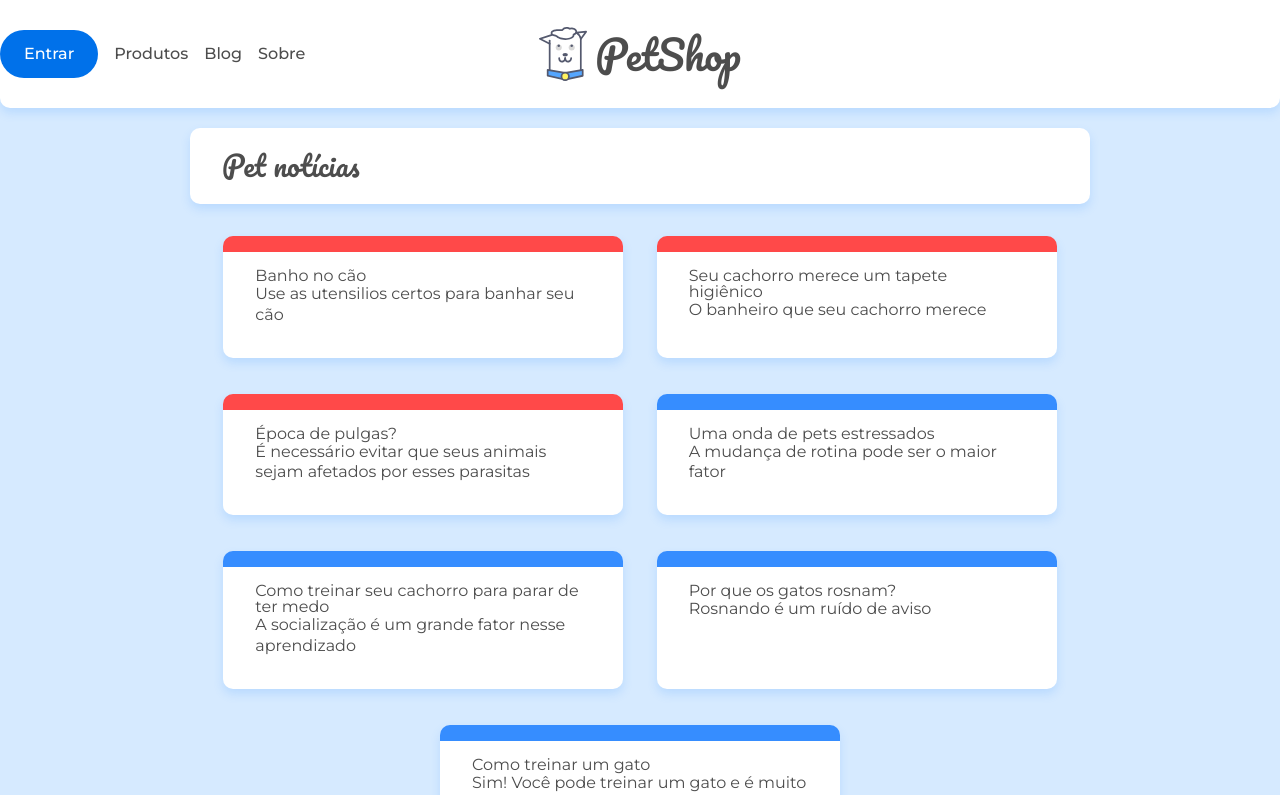
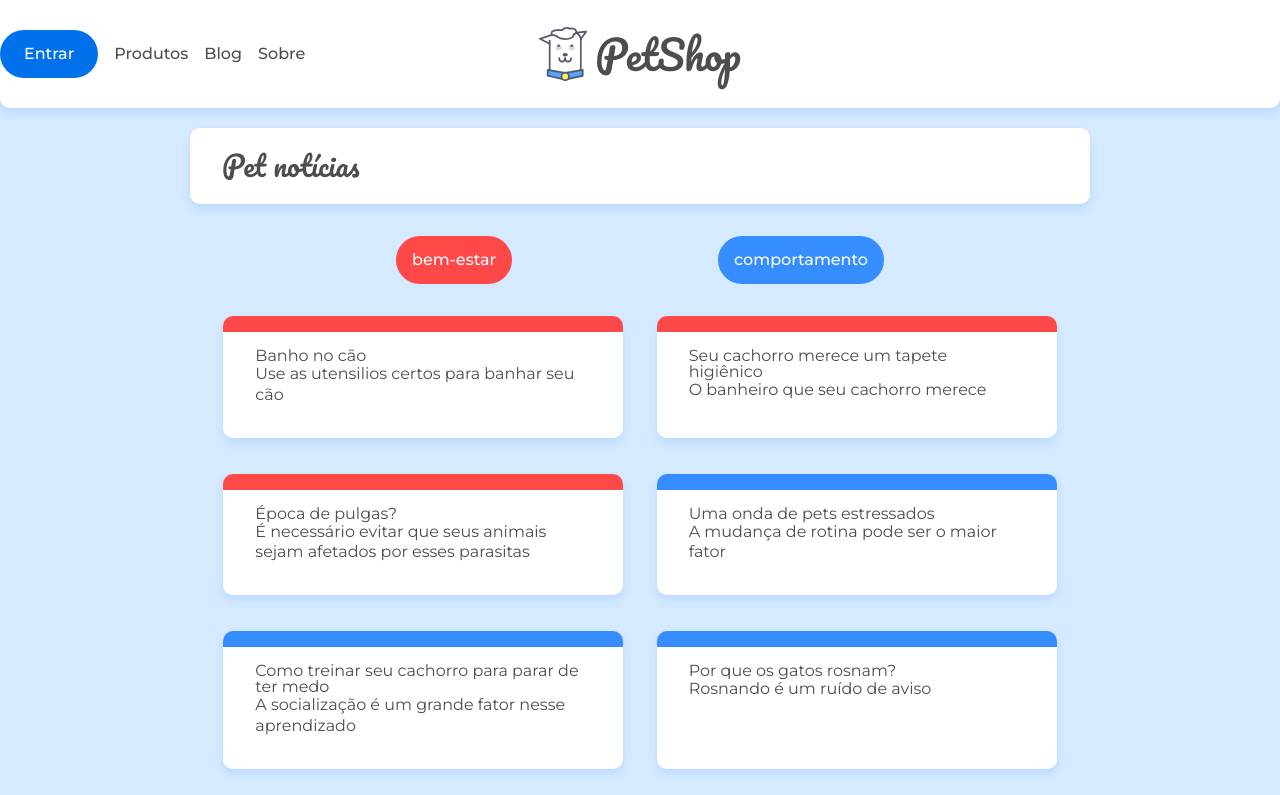
Before and after one commit to neninja/ead_js_alura_react-router, a React (Create React App) app: page / in a window 1280 px wide. Shown: the top 795 px of the page. Built offline with nearby package versions, Linux system fonts and the light colour scheme; data requests are answered from the project's data file.

Commit message:
:tv: add aula 10

```diff
--- /dev/null
+++ b/src/components/ListaCategorias.jsx
@@ -0,0 +1,24 @@
+import React, { useState, useEffect } from 'react'
+import { Link } from 'react-router-dom'
+import { busca } from '../api/api'
+import '../assets/css/blog.css'
+
+export function ListaCategorias() {
+  const [categorias, setCategorias] = useState([])
+
+  useEffect(() => {
+    busca(`/categorias`, setCategorias)
+  }, [])
+
+  return (
+    <ul className="lista-categorias container flex">
+        {categorias.map((categoria) => (
+          <Link to={`categoria/${categoria.id}`}>
+            <li className={`lista-categorias__categoria lista-categorias__categoria--${categoria.id}`}>
+              {categoria.nome}
+            </li>
+          </Link>
+        ))}
+    </ul>
+  )
+}
--- a/src/paginas/Home.jsx
+++ b/src/paginas/Home.jsx
@@ -1,4 +1,5 @@
 import React from 'react'
+import { ListaCategorias } from '../components/ListaCategorias'
 import { ListaPost } from '../components/ListaPost'
 
 const Home = () => {
@@ -8,6 +9,7 @@ const Home = () => {
       <div className="container">
         <h2 className="titulo-pagina">Pet notícias</h2>
       </div>
+      <ListaCategorias />
       <ListaPost url="/posts" />
     </main>
   )
```
